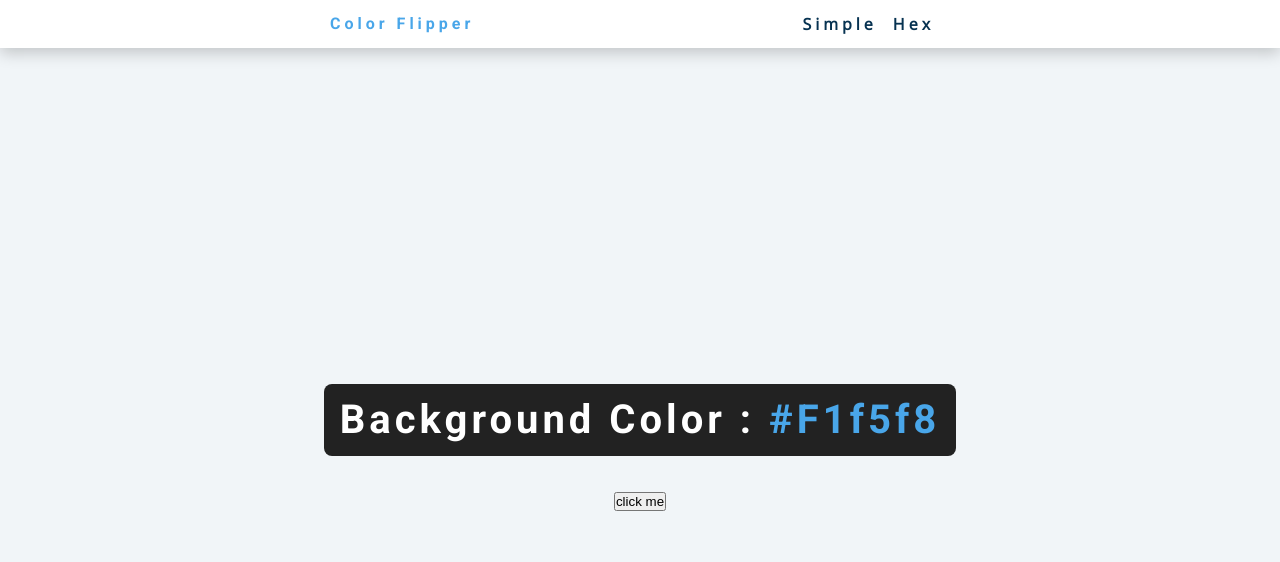
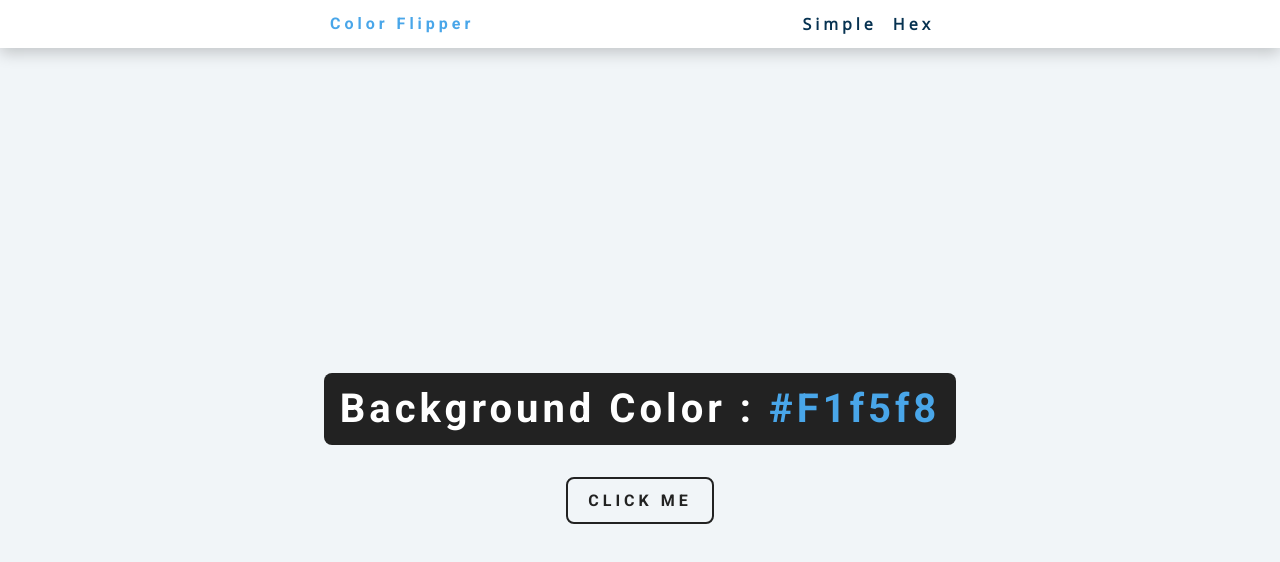
Before and after one commit to Pettyvelasques/Color-Flipper, a plain HTML site: page index.html in a window 1280 px wide. Drawn offline with nearby package versions, Linux system fonts and the light colour scheme.

Commit message:
adiciona alterações

```diff
--- a/styles.css
+++ b/styles.css
@@ -163,7 +163,7 @@ nav {
 	color: var(--clr-3);
 }
 
-.btn-hero {
+.btn-flipper {
 	font-family: var(--ff-primary);
 	background-color: transparent;
 	border: 2px solid var(--clr-black);
@@ -178,7 +178,7 @@ nav {
 	color: var(--clr-black);
 }
 
-.btn-hero:hover {
+.btn-flipper:hover {
 	background-color: var(--clr-black);
 	color: var(--clr-white);
 }
```
